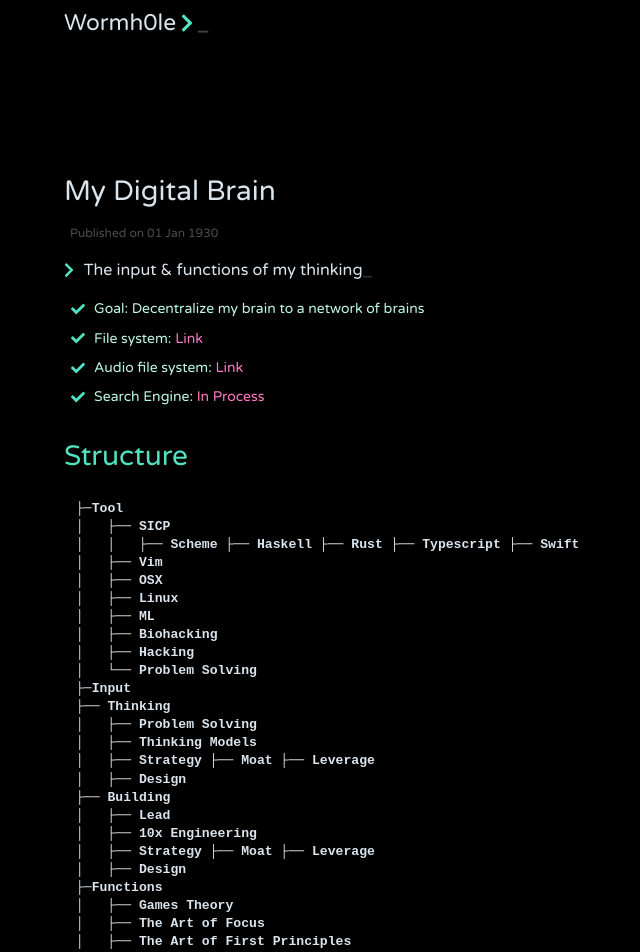
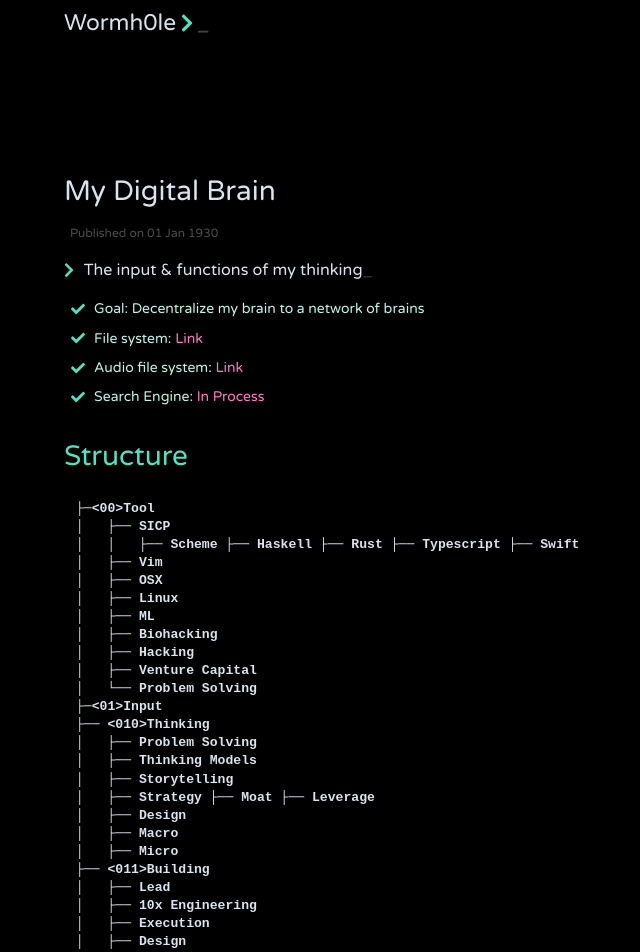
Before and after one commit to jithendrabsy/thoughts, a Jekyll site: the page built from _posts/1930-01-01-knowledge-base.md, in a window 1280 px wide. Shown: the top 952 px of the page, without its empty margins (206-846 px from the left). Built offline with Jekyll 4.4.1, drawn with Linux system fonts in a browser that asks for light colours; nearby versions of some CDN libraries; some of the changed text lies outside the part shown.

Commit message:
Update New Brain Strucuture

````diff
--- a/_posts/1930-01-01-knowledge-base.md
+++ b/_posts/1930-01-01-knowledge-base.md
@@ -14,7 +14,7 @@ tags: Creation
 # Structure
 
 ```
-├─Tool
+├─<00>Tool
 │   ├── SICP
 │   │   ├── Scheme ├── Haskell ├── Rust ├── Typescript ├── Swift
 │   ├── Vim
@@ -23,25 +23,28 @@ tags: Creation
 │   ├── ML
 │   ├── Biohacking
 │   ├── Hacking
+│   ├── Venture Capital
 │   └── Problem Solving
-├─Input
-├── Thinking
+├─<01>Input
+├── <010>Thinking
 │   ├── Problem Solving
 │   ├── Thinking Models
+│   ├── Storytelling
 │   ├── Strategy ├── Moat ├── Leverage
 │   ├── Design
-├── Building
+│   ├── Macro
+│   ├── Micro
+├── <011>Building
 │   ├── Lead
 │   ├── 10x Engineering
-│   ├── Strategy ├── Moat ├── Leverage
+│   ├── Execution
 │   ├── Design
-├─Functions
+├─  <012>Functions
 │   ├── Games Theory
 │   ├── The Art of Focus
-│   ├── The Art of First Principles
-├─Output
+├─<090>Output
 │   ├── Pending Future ├── Nuclear Reactor ├── Space Travel
-│   ├── In Process ├── TARS ├── Enders ├── Gargantua
+│   ├── In Process ├── TARS(Pensieves) ├── Enders ├── Gargantua
 └── .gitignore
 
 ```
````
Also changed, not shown: _posts/1930-01-02-audio.md (+0 -2 lines).
